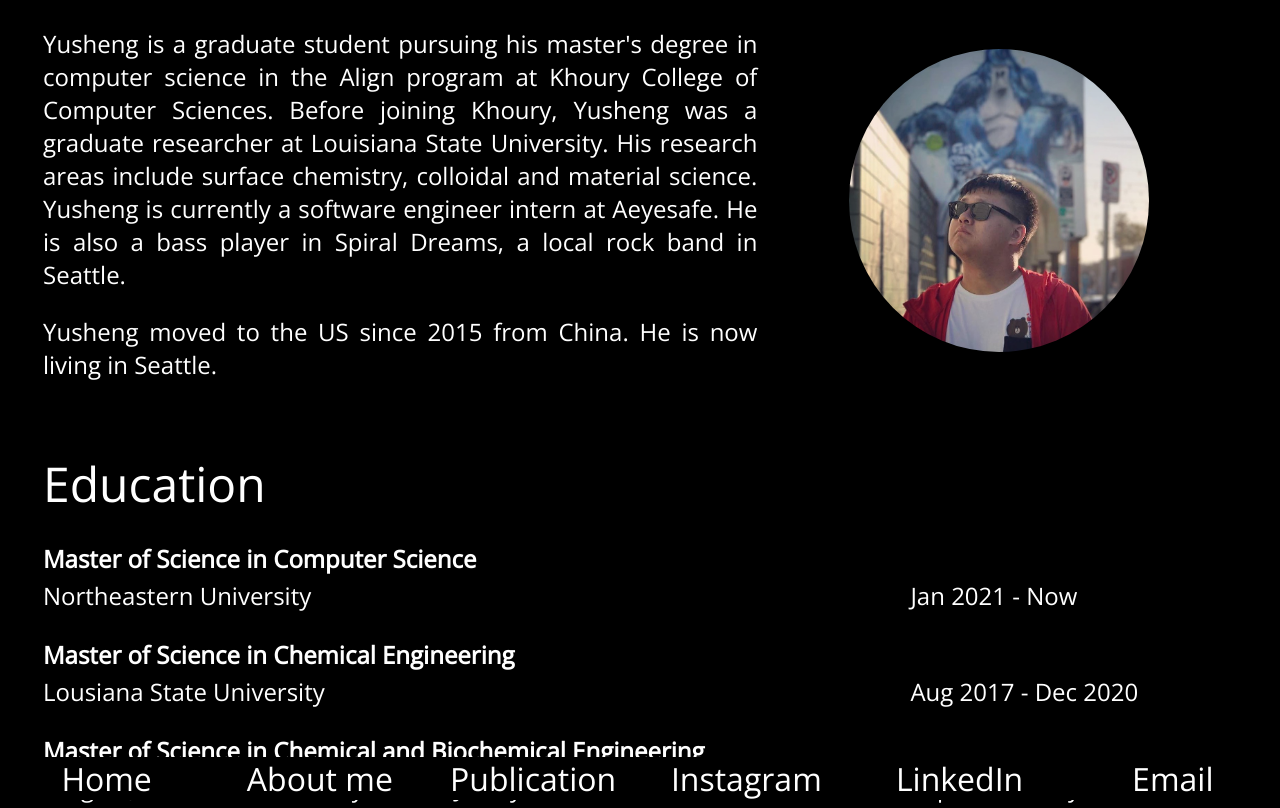
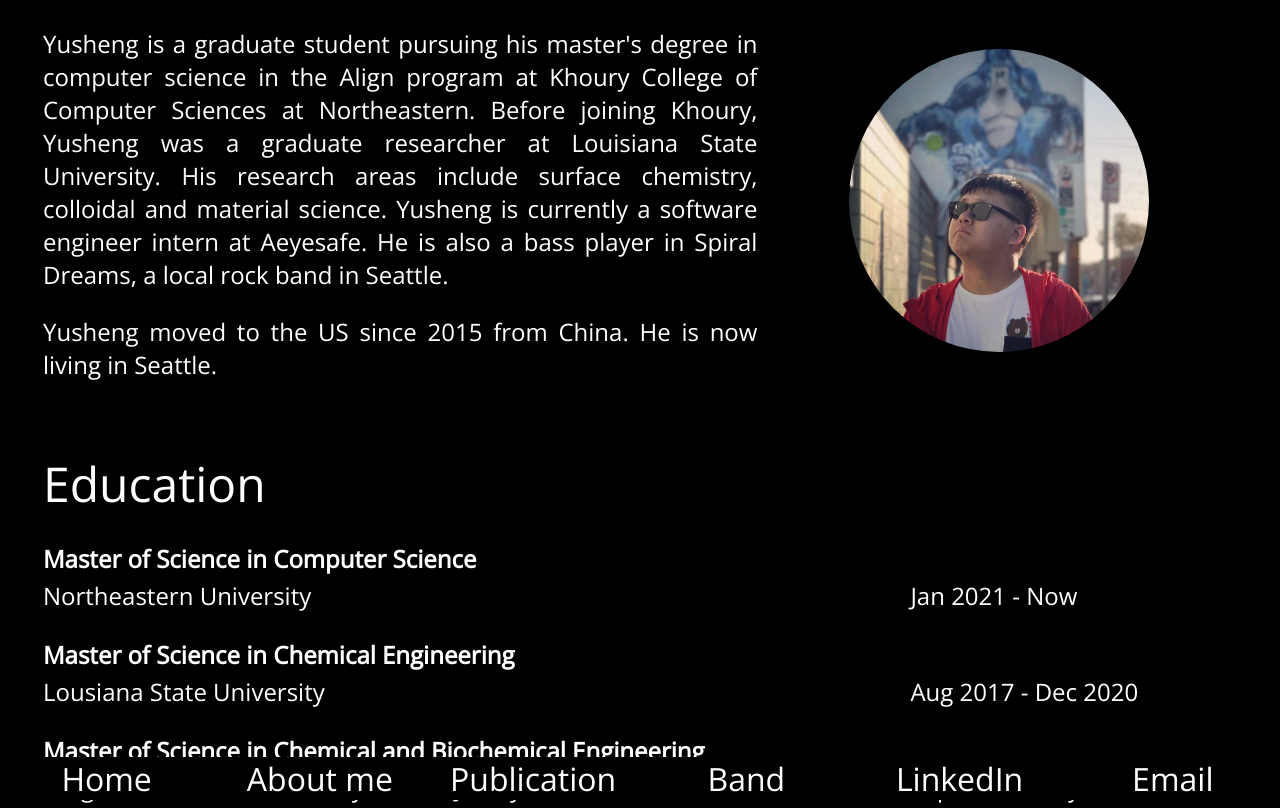
Before and after one commit to linusguo/PersonalWebsite, a website: page html/about.html in a window 1280 px wide. Shown: the top 808 px of the page. Drawn offline with nearby package versions, Linux system fonts and the light colour scheme.

Commit message:
Updated navbar

```diff
--- a/html/about.html
+++ b/html/about.html
@@ -28,7 +28,7 @@
             <td>
               <p class="intro">
                 Yusheng is a graduate student pursuing his master's degree in computer science in the
-                Align program at Khoury College of Computer Sciences. Before joining Khoury, Yusheng was
+                Align program at Khoury College of Computer Sciences at Northeastern. Before joining Khoury, Yusheng was
                 a graduate researcher at Louisiana State University. His research areas include surface
                 chemistry, colloidal and material science. Yusheng is currently a software engineer
                 intern at Aeyesafe. He is also a bass player in Spiral Dreams, a local rock band in Seattle.
@@ -92,7 +92,7 @@
             <td>
               <p class="intro">
                 Yusheng is a graduate student pursuing his master's degree in computer science in the
-                Align program at Khoury College of Computer Sciences. Before joining Khoury, Yusheng was
+                Align program at Khoury College of Computer Sciences at Northeastern. Before joining Khoury, Yusheng was
                 a graduate researcher at Louisiana State University. His research areas include surface
                 chemistry, colloidal and material science. Yusheng is currently a software engineer
                 intern at Aeyesafe. He is also a bass player in Spiral Dreams, a local rock band in Seattle.
@@ -145,7 +145,7 @@
       <a class="navbar_large" href="../index.html">Home</a>
       <a class="navbar_large" href="about.html">About me</a>
       <a class="navbar_large" href="publication.html">Publication</a>
-      <a class="navbar_large" href="https://www.instagram.com/st_linus/" target="_blank">Instagram</a>
+      <a class="navbar_large" href="https://spiraldreamsband.com/" target="_blank">Band</a>
       <a class="navbar_large" href="https://www.linkedin.com/in/yusheng-guo-519494104/" target="_blank">LinkedIn</a>
       <a class="navbar_large" href="mailto:guo.yus@northeastern.edu">Email</a>
       <a class="mobile">&#9776</a>
```
Also changed, not shown: html/publication.html (+1 -1 lines).
